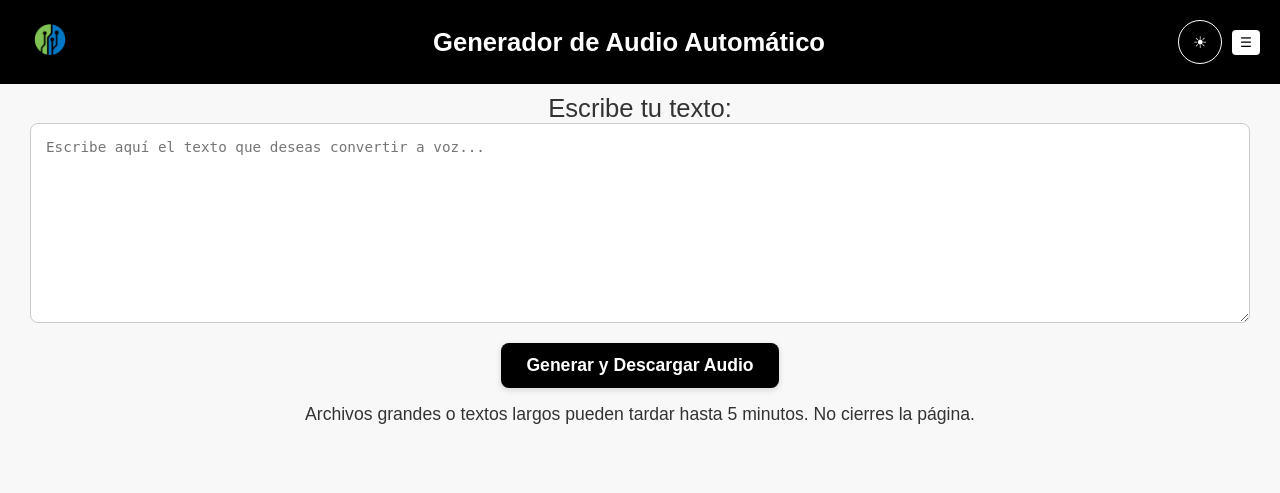
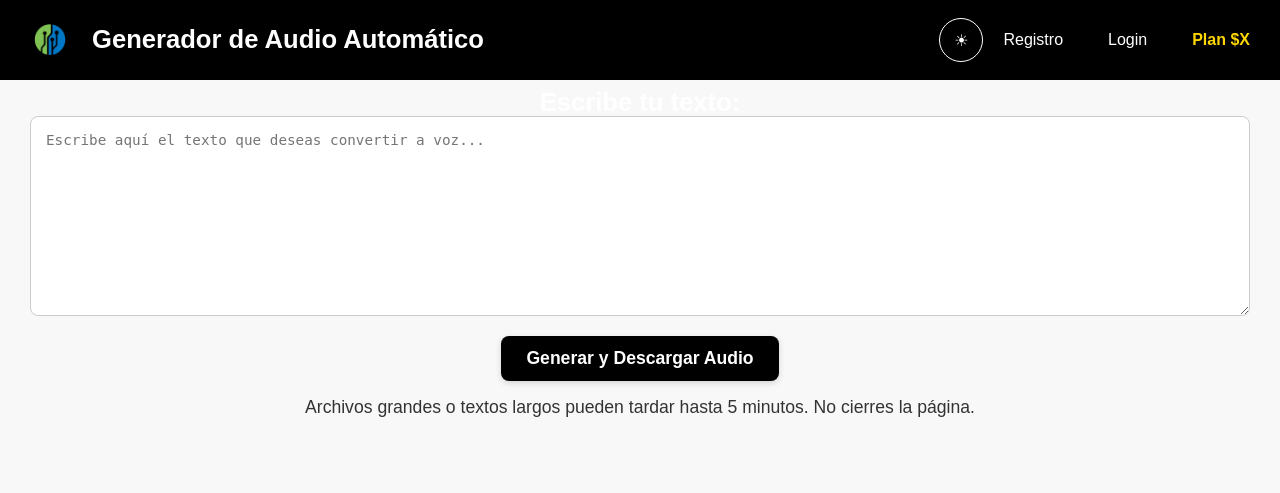
Before and after one commit to Alvaro-777/Proyecto, a Symfony app: template OretanIA/templates/audio.html.twig in a window 1280 px wide. Shown: the top 493 px of the page. Run offline with Twig, Linux system fonts and the light colour scheme; the template is opened without the code that fills it, so the values that code supplies are empty; some libraries are stand-ins or nearby versions.

Commit message:
Cambios a la cabezera

```diff
--- a/OretanIA/public/css/style.css
+++ b/OretanIA/public/css/style.css
@@ -21,25 +21,36 @@ body.oscuro {
 /* --- ENCABEZADO --- */
 .header {
     display: flex;
+    align-items: center;
     justify-content: space-between;
-    align-items: center;
-    background: #000000;
-    color: white;
+    background: #000;
     padding: 10px 20px;
 }
 
+/* Agrupa logo + título */
+.brand {
+    display: flex;
+    align-items: center;
+    gap: 12px; /* espacio entre logo y título */
+}
+
+/* Logo */
 .logo img {
     height: 60px;
-    width: auto;
-    border-radius: 50%;
-    object-fit: cover;
+    display: block;
 }
 
+/* Título */
 .titulo {
-    flex: 1;
-    text-align: center;
     font-size: 1.6em;
+    font-weight: 600;
+    color: #fff;
+    margin: 0;
+    line-height: 1;
+    white-space: nowrap;
 }
+
+
 
 .modo {
     display: flex;
@@ -931,3 +942,48 @@ body.oscuro .icon-moon {
 .modo-btn:hover {
     background: rgba(255,255,255,0.15);
 }
+
+/* ================= MENÚ HORIZONTAL ================= */
+
+.menu-horizontal ul {
+    list-style: none;
+    display: flex;
+    gap: 25px;
+    margin: 0;
+    padding: 0;
+    align-items: center;
+}
+
+.menu-horizontal li {
+    position: relative;
+}
+
+.menu-horizontal a {
+    text-decoration: none;
+    color: #ffffff;
+    font-weight: 500;
+    padding: 6px 10px;
+    border-radius: 6px;
+    transition: background 0.3s ease, color 0.3s ease;
+}
+
+/* Hover */
+.menu-horizontal a:hover {
+    background: rgba(255,255,255,0.2);
+}
+
+/* Destacar plan */
+.menu-horizontal .plan a {
+    font-weight: bold;
+    color: #ffd700;
+}
+
+/* ================= MODO OSCURO ================= */
+
+body.oscuro .menu-horizontal a {
+    color: #ffffff;
+}
+
+body.oscuro .menu-horizontal a:hover {
+    background: rgba(255,255,255,0.25);
+}
--- a/OretanIA/templates/base.html.twig
+++ b/OretanIA/templates/base.html.twig
@@ -10,29 +10,37 @@
 </head>
 <body>
 <header class="header">
-    <div class="logo">
-        <a href="{{ path('home') }}" title="Inicio"><img src="{{ asset('./imagenes/Logo.png') }}" alt="Logo Dreteam-IA"></a>
+
+    <div class="brand">
+        <div class="logo">
+            <a href="{{ path('home') }}" title="Inicio">
+                <img src="{{ asset('./imagenes/Logo.png') }}" alt="Logo Dreteam-IA">
+            </a>
+        </div>
+
+        <h1 class="titulo">{% block cabecera %}Oretan-IA{% endblock %}</h1>
     </div>
-    <h1 class="titulo">{% block cabecera %}Oretan-IA{% endblock %}</h1>
+
     <div class="modo">
         <button id="modo-toggle" class="modo-btn" aria-label="Cambiar modo">
             <span class="icon-sun"></span>
             <span class="icon-moon"></span>
         </button>
-        <div class="menu">
-            <button class="menu-btn">☰</button>
-            <div class="menu-content">
+
+        <nav class="menu-horizontal">
+            <ul>
                 {% if app.session.has('user-id') %}
-                    <a href={{ path('perfil')}}>Perfil</a>
-                    <a href={{ path('logout')}}>Deslogarse</a>
+                    <li><a href="{{ path('perfil') }}">Perfil</a></li>
+                    <li><a href="{{ path('logout') }}">Salir</a></li>
                 {% else %}
-                    <a href="{{ path('registro') }}">Registrarse</a>
-                    <a href="{{ path('login') }}">Login</a>
+                    <li><a href="{{ path('registro') }}">Registro</a></li>
+                    <li><a href="{{ path('login') }}">Login</a></li>
                 {% endif %}
-                <a href="{{ path('pago_planes') }}" class="plan">Plan $X</a>
-            </div>
-        </div>
+                <li class="plan"><a href="{{ path('pago_planes') }}">Plan $X</a></li>
+            </ul>
+        </nav>
     </div>
+
 </header>
 <footer>
     <p>Información básica: oretanIA@gmail.com | Tel: 953 084 245 | Redes sociales | Participantes .</p>
```
